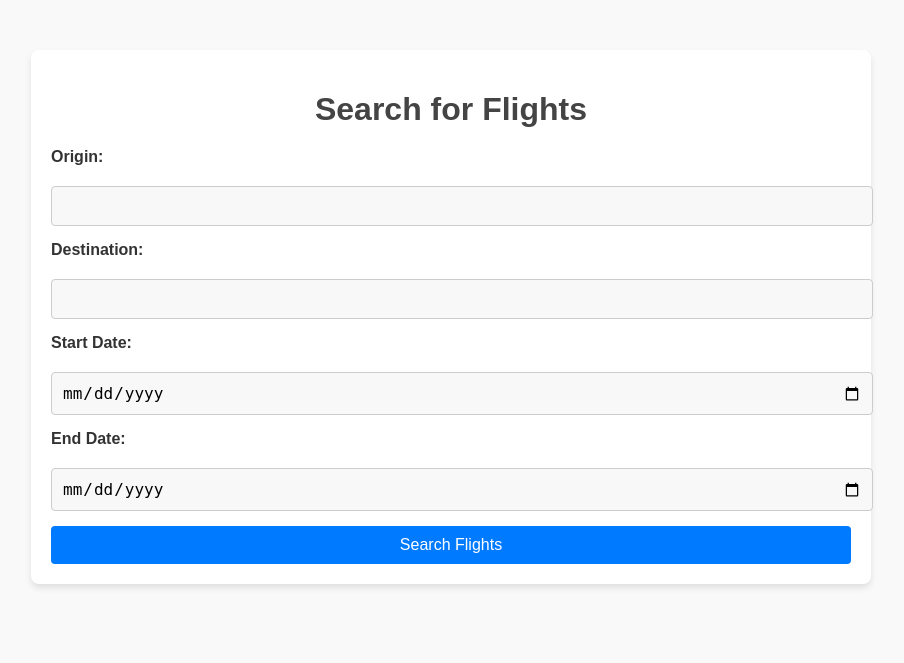
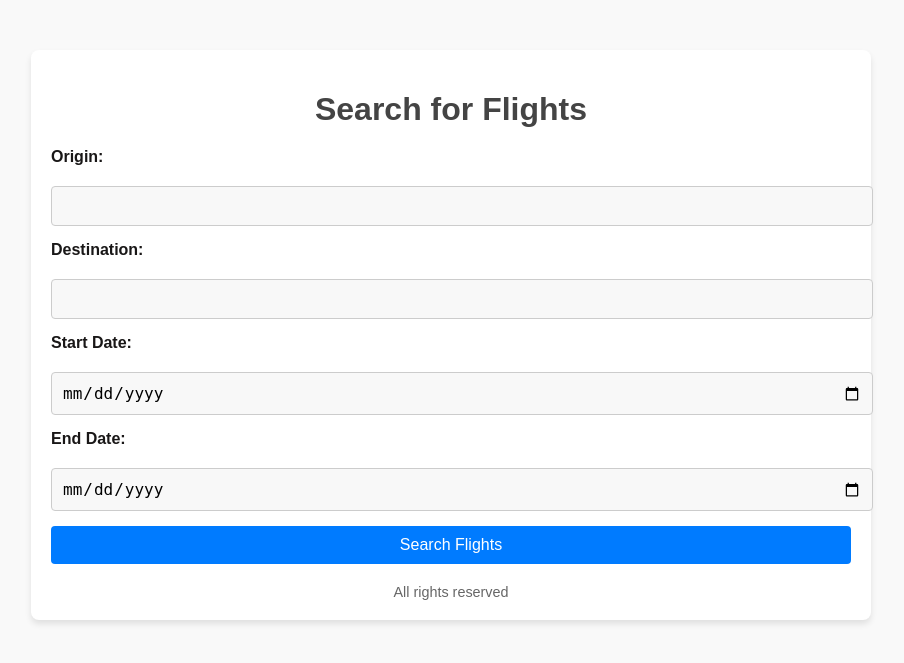
Before and after one commit to jonangui23/search_flights, a Django app: template search_flights/members/templates/userInput.html in a window 1280 px wide. Shown: the top 663 px of the page, without its empty margins (189-1093 px from the left). Run offline with Django 4.2, Linux system fonts and the light colour scheme; the template is opened without the code that fills it, so the values that code supplies are empty.

Commit message:
added footer

```diff
--- a/search_flights/members/templates/userInput.html
+++ b/search_flights/members/templates/userInput.html
@@ -10,7 +10,7 @@
         body {
             font-family: Arial, sans-serif;
             background-color: #f9f9f9;
-            color: #333;
+            color: #191717;
             margin: 0;
             padding: 0;
         }
@@ -104,7 +104,7 @@
 
             <button type="submit">Search Flights</button>
         </form>
-
+    <footer> All rights reserved </footer>
    </div>
 </body>
 </html>
```
